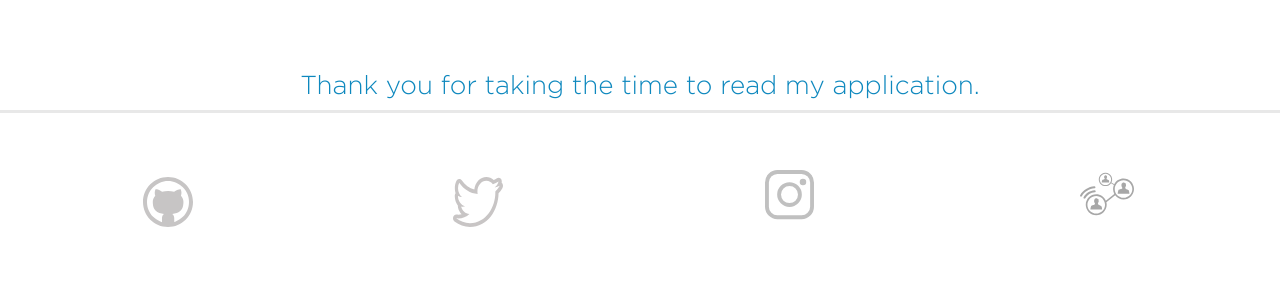
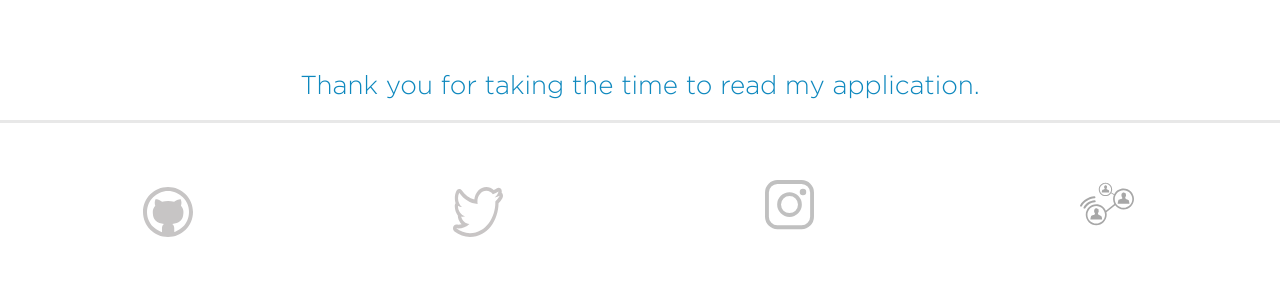
Before and after one commit to nileahtobhair/nileahtobhair.github.io, a Jekyll site: the page built from mobilejazz.md, in a window 1280 px wide. Shown: the part 3127-3424 px from the top of the page. Built offline with Jekyll 4.4.1, drawn with Linux system fonts in a browser that asks for light colours.

Commit message:
some padding

```diff
--- a/_sass/partials/_jazz.scss
+++ b/_sass/partials/_jazz.scss
@@ -133,4 +133,7 @@
             }
         }
     }
+    .end{
+        margin-bottom:20px;
+    }
 }
--- a/mobilejazz.md
+++ b/mobilejazz.md
@@ -93,5 +93,5 @@ menu: false
 		<a target="_blank" href='https://twitter.com/nileahtobhair'><img class='external-links' src='/pics/github.svg' alt='link to github acc'/></a></p>
 	</div>
 
-	<h3 class='sub-jazz-heading'>Thank you for taking the time to read my application.</h3>
+	<h3 class='sub-jazz-heading end'>Thank you for taking the time to read my application.</h3>
 	<p></p>
```
